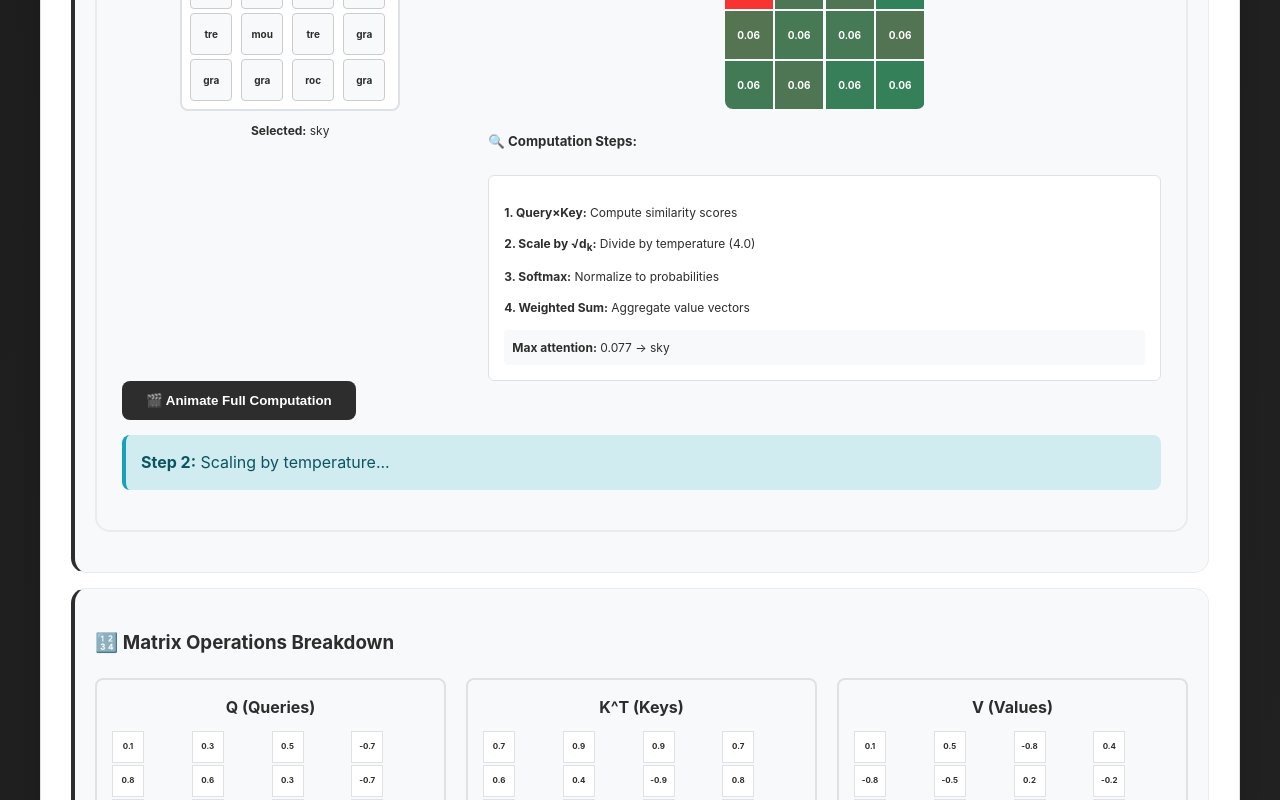
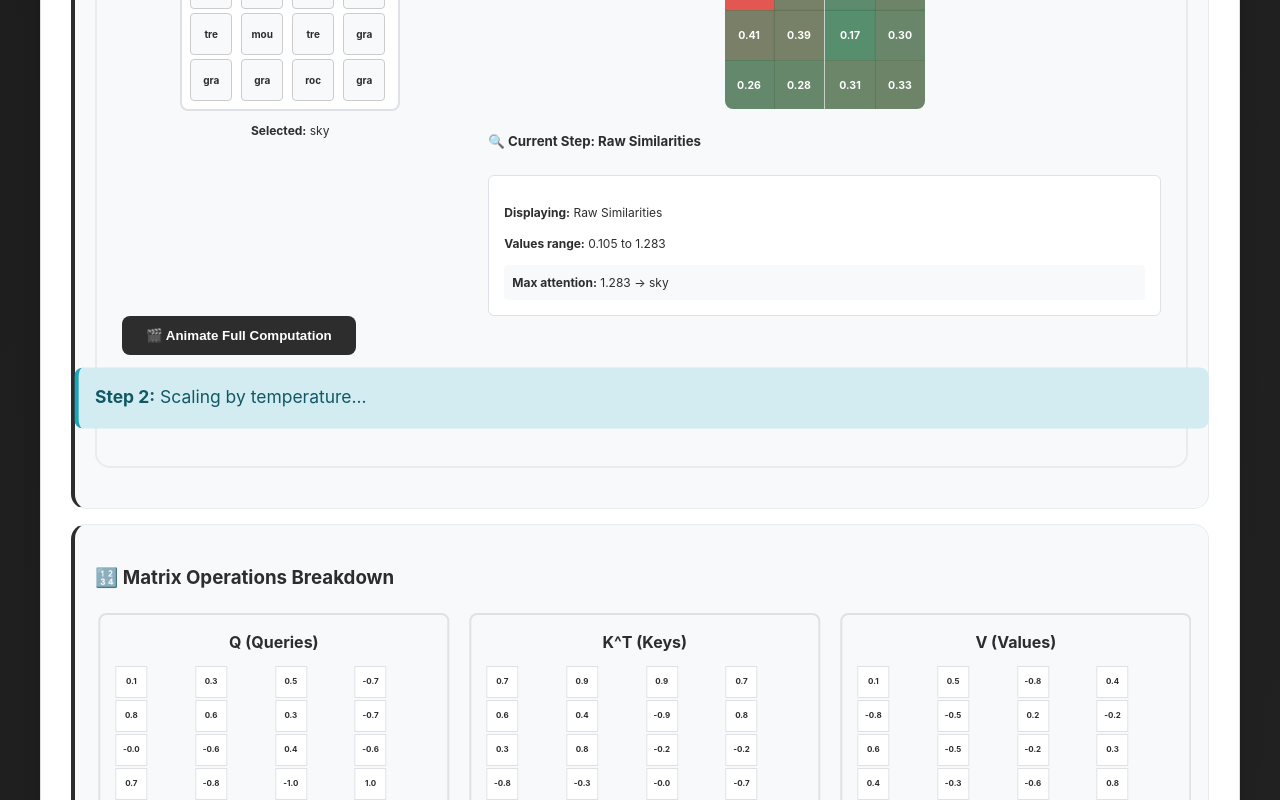
Before and after one commit to profitmonk/vision-transformer-tutorials, a plain HTML site: page visual-attention.html in a window 1280 px wide. Both pictures are taken after a click on the button "🎬 Animate Full Computation". Shown: the part 2313-3113 px from the top of the page. Drawn offline with Linux system fonts and the light colour scheme.

Commit message:
Update visual-attention.html

```diff
--- a/visual-attention.html
+++ b/visual-attention.html
@@ -1305,6 +1305,8 @@
            'Performing weighted aggregation...'
        ];
 
+       const temperature = parseFloat(document.getElementById('temperature').value);
+       const attentionWeights = generateAttentionWeights(selectedPatch, temperature);
        let stepIndex = 0;
 
        function animateStep() {
@@ -1315,25 +1317,97 @@
                    </div>
                `;
 
-                    // Add visual effects
+               // Add visual effects to matrices
                document.getElementById('matrixVisualization').classList.add('matrix-animation');
 
+               // Update attention visualization based on current step
+               const heatmap = document.getElementById('attentionHeatmap');
+               const cells = heatmap.querySelectorAll('.attention-cell');
+
+               // Animate attention cells based on step
+               cells.forEach((cell, i) => {
+                   cell.classList.add('attention-pulse');
+                   cell.style.transform = 'scale(1.1)';
+
                    setTimeout(() => {
+                       cell.classList.remove('attention-pulse');
+                       cell.style.transform = 'scale(1)';
+                   }, 800);
+               });
+
+               // Show step-specific visualization
+               setTimeout(() => {
+                   let values, mode;
+                   switch(stepIndex) {
+                       case 0: // Q×K^T similarities
+                           values = attentionWeights.raw;
+                           mode = 'Raw Similarities';
+                           break;
+                       case 1: // Temperature scaling
+                           values = attentionWeights.scaled;
+                           mode = 'Temperature Scaled';
+                           break;
+                       case 2: // Softmax
+                           values = attentionWeights.softmax;
+                           mode = 'Softmax Normalized';
+                           break;
+                       case 3: // Final output
+                           values = attentionWeights.softmax;
+                           mode = 'Final Attention';
+                           break;
+                   }
+
+                   updateAttentionHeatmapWithValues(values, mode);
                    document.getElementById('matrixVisualization').classList.remove('matrix-animation');
                    stepIndex++;
-                        animateStep();
+                   setTimeout(animateStep, 1000);
                }, 1500);
            } else {
                document.getElementById('attentionResults').innerHTML = `
                    <div class="success">
-                            <strong>✅ Layer evolution complete!</strong><br>
-                            Notice how attention patterns evolve from local neighborhoods in early layers to global semantic understanding in later layers. This progressive refinement is key to ViT's success.
+                       <strong>✅ Attention computation complete!</strong><br>
+                       The selected patch now has an updated representation incorporating information from all other patches, weighted by their attention scores. This is how transformers achieve global understanding!
                    </div>
                `;
            }
        }
 
        animateStep();
+    }
+
+    function updateAttentionHeatmapWithValues(values, mode) {
+       const heatmap = document.getElementById('attentionHeatmap');
+       heatmap.innerHTML = '';
+
+       const maxVal = Math.max(...values);
+       const minVal = Math.min(...values);
+
+       values.forEach((weight, i) => {
+           const cell = document.createElement('div');
+           cell.className = 'attention-cell';
+
+           const intensity = (weight - minVal) / (maxVal - minVal);
+           const color = `rgba(${Math.round(255 * intensity)}, ${Math.round(100 * (1-intensity))}, ${Math.round(50 * (1-intensity))}, 0.8)`;
+           cell.style.backgroundColor = color;
+
+           cell.textContent = weight.toFixed(2);
+           cell.title = `${patchLabels[i]}: ${weight.toFixed(3)} (${mode})`;
+
+           heatmap.appendChild(cell);
+       });
+
+       // Update computation steps display
+       const steps = document.getElementById('computationSteps');
+       steps.innerHTML = `
+           <h5>🔍 Current Step: ${mode}</h5>
+           <div style="font-size: 12px; background: white; padding: 15px; border-radius: 6px; border: 1px solid #dee2e6;">
+               <p><strong>Displaying:</strong> ${mode}</p>
+               <p><strong>Values range:</strong> ${minVal.toFixed(3)} to ${maxVal.toFixed(3)}</p>
+               <div style="margin-top: 10px; padding: 8px; background: #f8f9fa; border-radius: 4px;">
+                   <strong>Max attention:</strong> ${Math.max(...values).toFixed(3)} → ${patchLabels[values.indexOf(Math.max(...values))]}
+               </div>
+           </div>
+       `;
     }
 
         function compareReceptiveFields() {
```
Lines whose indentation alone changed are shown as unchanged.
